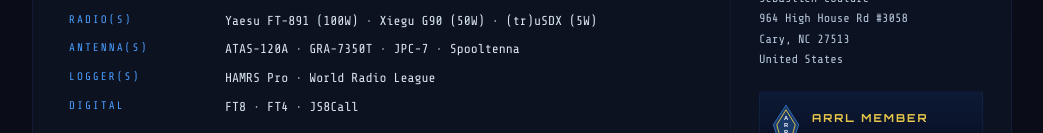
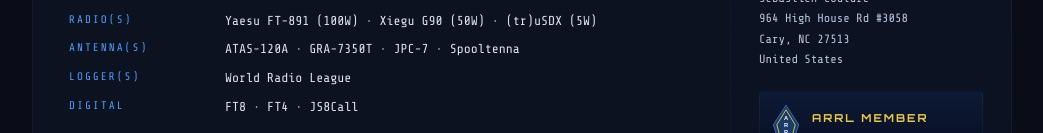
Before and after one commit to sysreq0/k1ttl.net, a plain HTML site: page index.html in a window 1280 px wide. Shown: the part 819-952 px from the top of the page, without its empty margins (118-1161 px from the left). Drawn offline with nearby package versions, Linux system fonts and the light colour scheme.

Commit message:
Remove HAMRS Pro from loggers list
Co-Authored-By: Claude Opus 5.5 <noreply@anthropic.com>

```diff
--- a/index.html
+++ b/index.html
@@ -557,7 +557,7 @@
           <div class="sg">
             <div class="l">Radio(s)</div>   <div class="v">Yaesu FT-891 (100W) · Xiegu G90 (50W) · (tr)uSDX (5W)</div>
             <div class="l">Antenna(s)</div> <div class="v">ATAS-120A · GRA-7350T · JPC-7 · Spooltenna</div>
-            <div class="l">Logger(s)</div>  <div class="v">HAMRS Pro · World Radio League</div>
+            <div class="l">Logger(s)</div>  <div class="v">World Radio League</div>
             <div class="l">Digital</div> <div class="v">FT8 · FT4 · JS8Call</div>
           </div>
         </div>
```
